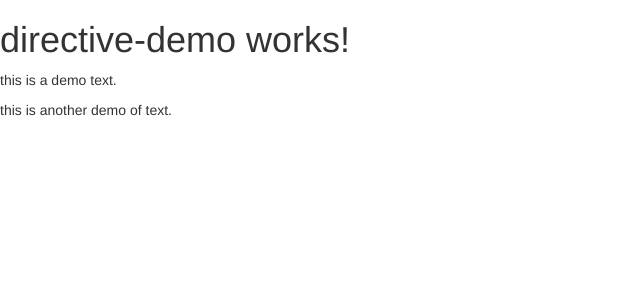
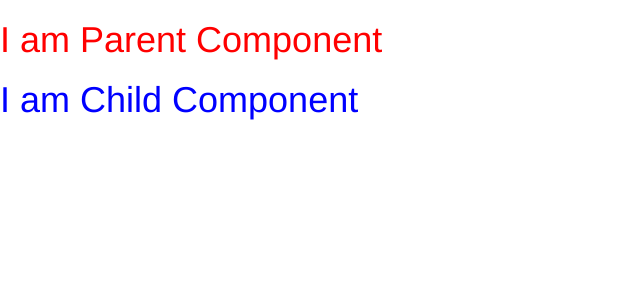
Before and after one commit to jinalshah999/SatSunJanak, an Angular app: page / in a window 1280 px wide. Shown: the top 300 px of the page, without its empty margins (0-640 px from the left). Built offline with nearby package versions, Linux system fonts and the light colour scheme.

Commit message:
directives and encapsulation

```diff
--- a/src/app/app.component.html
+++ b/src/app/app.component.html
@@ -2,4 +2,5 @@
 
 <!-- <app-demo></app-demo> -->
 <!-- <app-todos></app-todos> -->
-<app-directive-demo></app-directive-demo>
+<!-- <app-directive-demo></app-directive-demo> -->
+<app-parent></app-parent>
--- a/src/app/app.module.ts
+++ b/src/app/app.module.ts
@@ -7,9 +7,12 @@ import { DemoComponent } from './demo/demo.component';
 import { TodosComponent } from './todos/todos.component';
 import { DirectiveDemoComponent } from './directive-demo/directive-demo.component';
 import { HighlighterDirective } from './highlighter.directive';
+import { CreditcardDirective } from './creditcard.directive';
+import { ParentComponent } from './parent/parent.component';
+import { ChildComponent } from './parent/child/child.component';
 
 @NgModule({
-  declarations: [AppComponent, DemoComponent, TodosComponent, DirectiveDemoComponent, HighlighterDirective],
+  declarations: [AppComponent, DemoComponent, TodosComponent, DirectiveDemoComponent, HighlighterDirective, CreditcardDirective, ParentComponent, ChildComponent],
   imports: [BrowserModule, FormsModule],
   providers: [],
   bootstrap: [AppComponent],
--- /dev/null
+++ b/src/app/creditcard.directive.ts
@@ -0,0 +1,27 @@
+import { Directive, ElementRef, HostListener } from '@angular/core';
+
+@Directive({
+  selector: '[appCreditcard]',
+})
+export class CreditcardDirective {
+  // constructor(private element: ElementRef) {
+  //   console.log(this.element);
+  // }
+
+  constructor() {}
+
+  @HostListener('input', ['$event']) onkeyup(event: KeyboardEvent) {
+    const input = event.target as HTMLInputElement;
+
+    let trimmed = input.value.replace(/\s+/g, '');
+    if (trimmed.length > 16) {
+      trimmed = trimmed.substr(0, 16);
+    }
+
+    let number = [];
+    for (let i = 0; i < trimmed.length; i += 4) {
+      number.push(trimmed.substr(i, 4));
+    }
+    input.value = number.join(' ');
+  }
+}
--- a/src/app/directive-demo/directive-demo.component.html
+++ b/src/app/directive-demo/directive-demo.component.html
@@ -1,7 +1,10 @@
 <h1>directive-demo works!</h1>
 
+<input appCreditcard>
 
 
-<p appHighlighter [color]="xyz">this is a demo text.</p>
+<p appHighlighter [temp]="xyz">this is a demo text.</p>
 
 <p appHighlighter>this is another demo of text.</p>
+
+<p #ptag>this is dummy text.</p>
--- a/src/app/directive-demo/directive-demo.component.ts
+++ b/src/app/directive-demo/directive-demo.component.ts
@@ -1,4 +1,10 @@
-import { Component, OnInit } from '@angular/core';
+import {
+  Component,
+  Input,
+  OnInit,
+  ViewChild,
+  ViewChildren,
+} from '@angular/core';
 
 @Component({
   selector: 'app-directive-demo',
@@ -7,6 +13,7 @@ import { Component, OnInit } from '@angular/core';
 })
 export class DirectiveDemoComponent implements OnInit {
   xyz: string = 'yellow';
+  @ViewChild('ptag') patg: any;
   constructor() {}
 
   ngOnInit(): void {}
--- a/src/app/highlighter.directive.ts
+++ b/src/app/highlighter.directive.ts
@@ -5,7 +5,7 @@ import { Directive, HostBinding, HostListener, Input } from '@angular/core';
 })
 export class HighlighterDirective {
   bgColor: string;
-  @Input() color: string = 'red';
+  @Input('temp') color: string = 'red';
   constructor() {}
   @HostListener('mouseenter') mouseover() {
     this.bgColor = this.color;
--- /dev/null
+++ b/src/app/parent/child/child.component.css
@@ -0,0 +1,3 @@
+h1 {
+  color: blue;
+}
--- /dev/null
+++ b/src/app/parent/child/child.component.html
@@ -0,0 +1 @@
+<h1>I am Child Component</h1>
--- /dev/null
+++ b/src/app/parent/child/child.component.ts
@@ -0,0 +1,15 @@
+import { Component, OnInit } from '@angular/core';
+
+@Component({
+  selector: 'app-child',
+  templateUrl: './child.component.html',
+  styleUrls: ['./child.component.css']
+})
+export class ChildComponent implements OnInit {
+
+  constructor() { }
+
+  ngOnInit(): void {
+  }
+
+}
--- /dev/null
+++ b/src/app/parent/parent.component.css
@@ -0,0 +1,3 @@
+h1 {
+  color: red;
+}
--- /dev/null
+++ b/src/app/parent/parent.component.html
@@ -0,0 +1,3 @@
+<h1>I am Parent Component</h1>
+
+<app-child></app-child>
--- /dev/null
+++ b/src/app/parent/parent.component.ts
@@ -0,0 +1,13 @@
+import { Component, OnInit, ViewEncapsulation } from '@angular/core';
+
+@Component({
+  selector: 'app-parent',
+  templateUrl: './parent.component.html',
+  styleUrls: ['./parent.component.css'],
+  encapsulation: ViewEncapsulation.Emulated,
+})
+export class ParentComponent implements OnInit {
+  constructor() {}
+
+  ngOnInit(): void {}
+}
```
